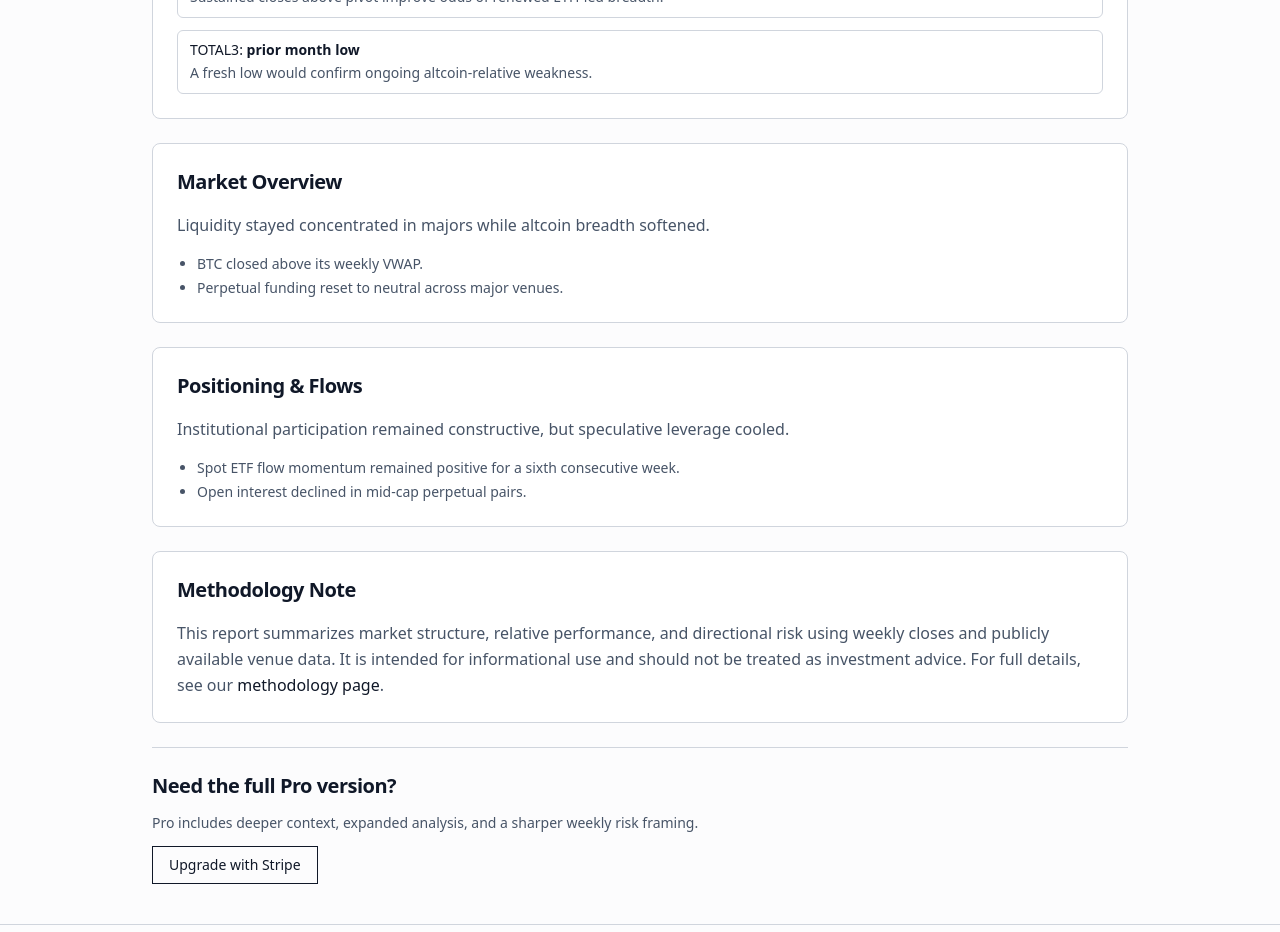
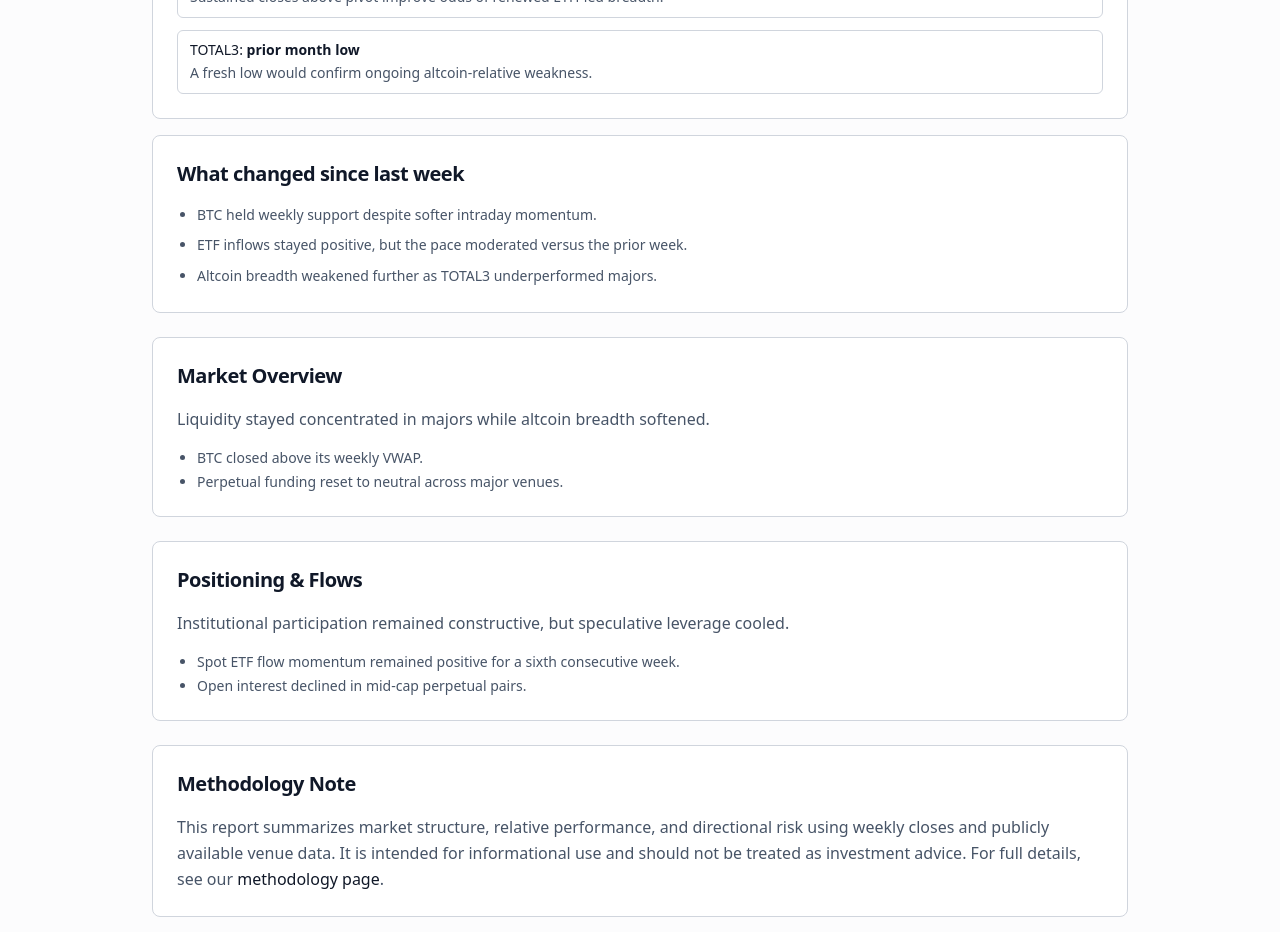
Before and after one commit to castanhf/Weekly-Crypto-Pulse, a Next.js app: page /reports/2026-03-02-etf-demand-supports-majors-as-altcoin-rotation-stalls in a window 1280 px wide. Shown: the part 2100-3032 px from the top of the page. Built offline with nearby package versions, Linux system fonts and the light colour scheme; no server answers.

Commit message:
Add high-signal report sections and enforce risk checklist shape

```diff
--- a/components/reports/report-signals.tsx
+++ b/components/reports/report-signals.tsx
@@ -36,5 +36,13 @@ export const ReportSignalsBlock = ({ signals }: ReportSignalsProps): JSX.Element
         ))}
       </ul>
     </SectionCard>
+
+    <SectionCard className="bg-surface p-5" contentClassName="mt-3" title="What changed since last week">
+      <ul className="list-disc space-y-2 pl-5 text-sm leading-relaxed text-muted">
+        {signals.changedSinceLastWeek.map((change) => (
+          <li key={change}>{change}</li>
+        ))}
+      </ul>
+    </SectionCard>
   </div>
 );
--- a/data/report-inputs/local-report-input.json
+++ b/data/report-inputs/local-report-input.json
@@ -88,6 +88,11 @@
         "level": "prior month low",
         "context": "A fresh low would confirm ongoing altcoin-relative weakness."
       }
+    ],
+    "changedSinceLastWeek": [
+      "BTC held weekly support despite softer intraday momentum.",
+      "ETF inflows stayed positive, but the pace moderated versus the prior week.",
+      "Altcoin breadth weakened further as TOTAL3 underperformed majors."
     ]
   }
 }
--- a/data/reports/2026-02-23-etf-flows-steady-altcoins-pause.json
+++ b/data/reports/2026-02-23-etf-flows-steady-altcoins-pause.json
@@ -91,6 +91,11 @@
           "level": "prior month low",
           "context": "A fresh low would confirm ongoing altcoin-relative weakness."
         }
+      ],
+      "changedSinceLastWeek": [
+        "BTC held weekly support despite softer intraday momentum.",
+        "ETF inflows stayed positive, but the pace moderated versus the prior week.",
+        "Altcoin breadth weakened further as TOTAL3 underperformed majors."
       ]
     }
   }
--- a/data/reports/2026-03-02-etf-demand-supports-majors-as-altcoin-rotation-stalls.json
+++ b/data/reports/2026-03-02-etf-demand-supports-majors-as-altcoin-rotation-stalls.json
@@ -91,6 +91,11 @@
           "level": "prior month low",
           "context": "A fresh low would confirm ongoing altcoin-relative weakness."
         }
+      ],
+      "changedSinceLastWeek": [
+        "BTC held weekly support despite softer intraday momentum.",
+        "ETF inflows stayed positive, but the pace moderated versus the prior week.",
+        "Altcoin breadth weakened further as TOTAL3 underperformed majors."
       ]
     }
   }
--- a/domain/report.ts
+++ b/domain/report.ts
@@ -40,6 +40,7 @@ export type ReportSignals = Readonly<{
   thesis: ReadonlyArray<string>;
   riskChecklist: ReadonlyArray<string>;
   watchlistLevels: ReadonlyArray<WatchlistLevel>;
+  changedSinceLastWeek: ReadonlyArray<string>;
 }>;
 
 export type Report = Readonly<{
--- a/lib/reports/report-parser.ts
+++ b/lib/reports/report-parser.ts
@@ -108,11 +108,17 @@ const parseWatchlistLevels = (value: unknown): ReadonlyArray<WatchlistLevel> =>
 
 const parseSignals = (value: unknown): ReportSignals => {
   const signals = assertRecord(value, 'signals');
+  const riskChecklist = assertStringArray(signals.riskChecklist, 'signals.riskChecklist');
+
+  if (riskChecklist.length !== 5) {
+    throw new Error('Invalid report data at "signals.riskChecklist": expected exactly 5 items.');
+  }
 
   return {
     thesis: assertStringArray(signals.thesis, 'signals.thesis'),
-    riskChecklist: assertStringArray(signals.riskChecklist, 'signals.riskChecklist'),
-    watchlistLevels: parseWatchlistLevels(signals.watchlistLevels)
+    riskChecklist,
+    watchlistLevels: parseWatchlistLevels(signals.watchlistLevels),
+    changedSinceLastWeek: assertStringArray(signals.changedSinceLastWeek, 'signals.changedSinceLastWeek')
   };
 };
 
--- a/scripts/generate-pro-pack.ts
+++ b/scripts/generate-pro-pack.ts
@@ -166,6 +166,7 @@ const toProPackMarkdown = (report: Report, details: WatermarkDetails): string =>
     '',
     formatSection('Actionable thesis', signals.thesis, watermark),
     formatSection('Risk checklist', signals.riskChecklist, watermark),
+    formatSection('What changed since last week', signals.changedSinceLastWeek, watermark),
     `## Watchlist levels`,
     '',
     watchlistBlock.length > 0 ? watchlistBlock : '- None',
```
Also changed, not shown: scripts/generate-local-report.ts (+8 -2 lines), scripts/validate-reports.ts (+6 -1 lines), data/reports/README.md, 2 other files (tests, documents, lock files or other folders).
